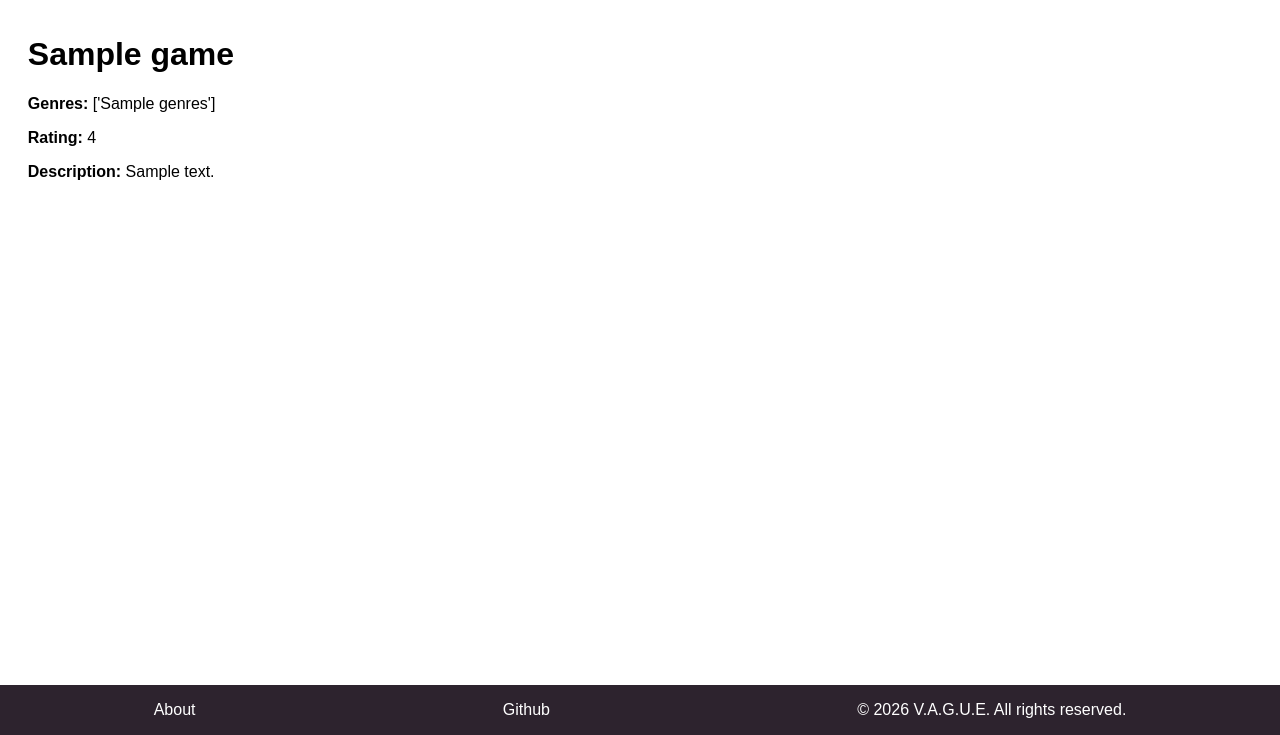
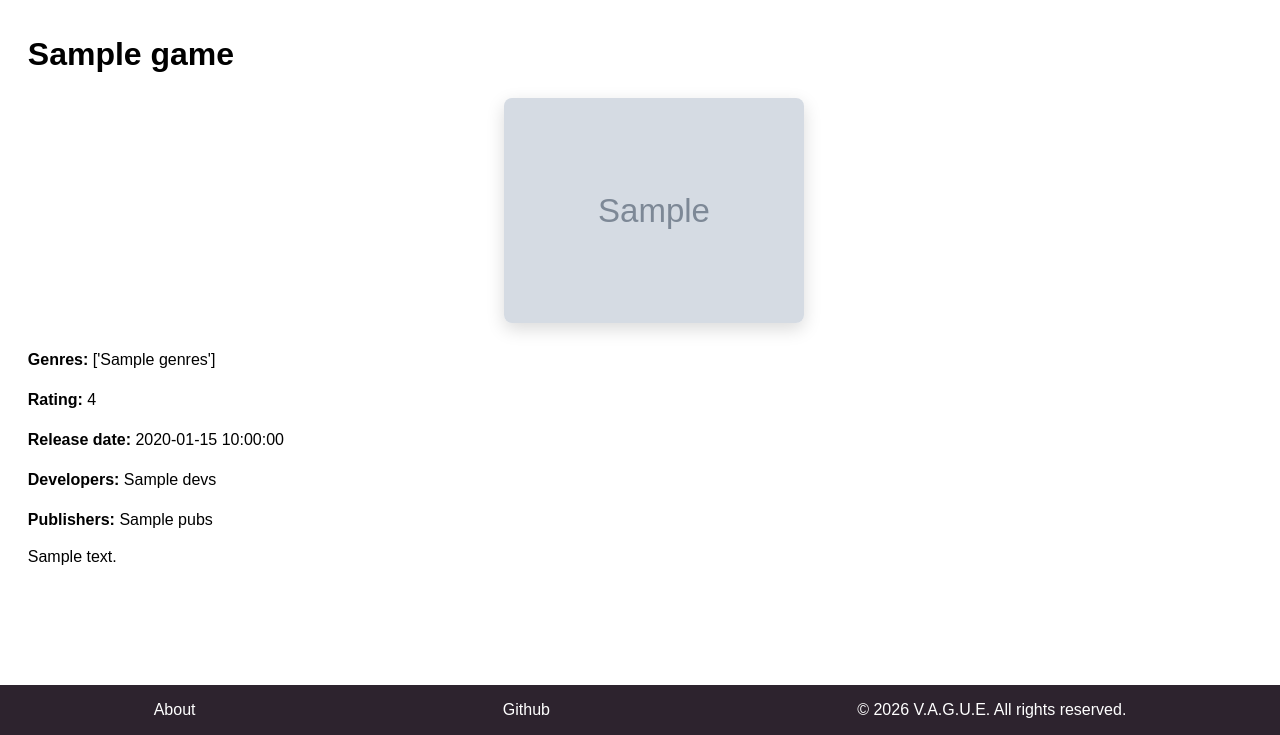
Before and after one commit to lisalmrdl/VAGUE, a Flask app: template templates/game_details.html in a window 1280 px wide. Shown: the part 65-800 px from the top of the page. Run offline with Flask 3, Linux system fonts and the light colour scheme; the template is opened without the code that fills it: most values are stand-ins (such as "Sample title", 1, 10 or a date in 2020); grey boxes marked "Sample" are stand-in pictures; parts of the project's set-up code (start-up, migrations or seed data) failed here and were passed over; some web fonts are replaced.

Commit message:
done with #16 and #19

```diff
--- a/app.py
+++ b/app.py
@@ -2,6 +2,7 @@ from flask import Flask, render_template, request
 import src.searchEngine as engine
 from src.database import close_db
 from pprint import pprint
+import markdown
 
 app = Flask(__name__)
 
@@ -88,10 +89,16 @@ def results():
 
 @app.route("/game/<int:game_id>")
 def game_details(game_id):
-    # Find the game by ID
-    game = get_game_by_id(game_id)
-    if game is None:
+    df_game = engine.show_results([game_id])
+
+    if df_game.empty:
         return "Game not found", 404
+
+    game = df_game.iloc[0].to_dict()
+    game["id"] = game_id
+
+    game["desc"] = markdown.markdown(game["desc"])
+
     return render_template("game_details.html", game=game)
 
 # About page
--- a/static/styles/styles.css
+++ b/static/styles/styles.css
@@ -237,3 +237,37 @@ footer {
     align-items: center;
     justify-content: space-around;
 }
+
+.game-detail-image {
+    margin: 25px 0;
+    display: flex;
+    justify-content: center;
+}
+
+.game-cover {
+    max-width: 300px;
+    width: 100%;
+    height: auto;
+    border-radius: 8px;
+    box-shadow: 0 6px 18px rgba(0,0,0,0.15);
+}
+
+.body-container h1 {
+    margin-bottom: 10px;
+}
+
+.body-container p {
+    max-width: 800px;
+    line-height: 1.5;
+}
+
+.game-description h1,
+.game-description h2,
+.game-description h3 {
+    margin: 15px 0 8px 0;
+    font-weight: bold;
+}
+
+.game-description p {
+    margin-bottom: 10px;
+}
--- a/templates/game_details.html
+++ b/templates/game_details.html
@@ -21,9 +21,24 @@
   </div>
   <div class="body-container">
     <h1>{{ game.name }}</h1>
+    {% if game.img %}
+    <div class="game-detail-image">
+      <img src="{{ game.img }}"
+         alt="{{ game.name }} cover"
+         class="game-cover"
+         onerror="this.src='/static/img/placeholder.jpg';">
+    </div>
+    {% endif %}
     <p><strong>Genres:</strong> {{ game.genres.split(",") }}</p>
     <p><strong>Rating:</strong> {{ game.rating }}</p>
-    <p><strong>Description:</strong> {{ game.desc }}</p>
+    <p><strong>Release date:</strong> {{ game.date }}</p>
+    <p><strong>Developers:</strong> {{ game.devs }}</p>
+    <p><strong>Publishers:</strong> {{ game.pubs }}</p>
+
+    <div class="game-description">
+        {{ game.desc | safe }}
+    </div>
+
   </div>
   <footer>
     <a href="{{ url_for('about') }}">About</a>
```
Also changed, not shown: src/searchEngine.py (+22 -8 lines).
